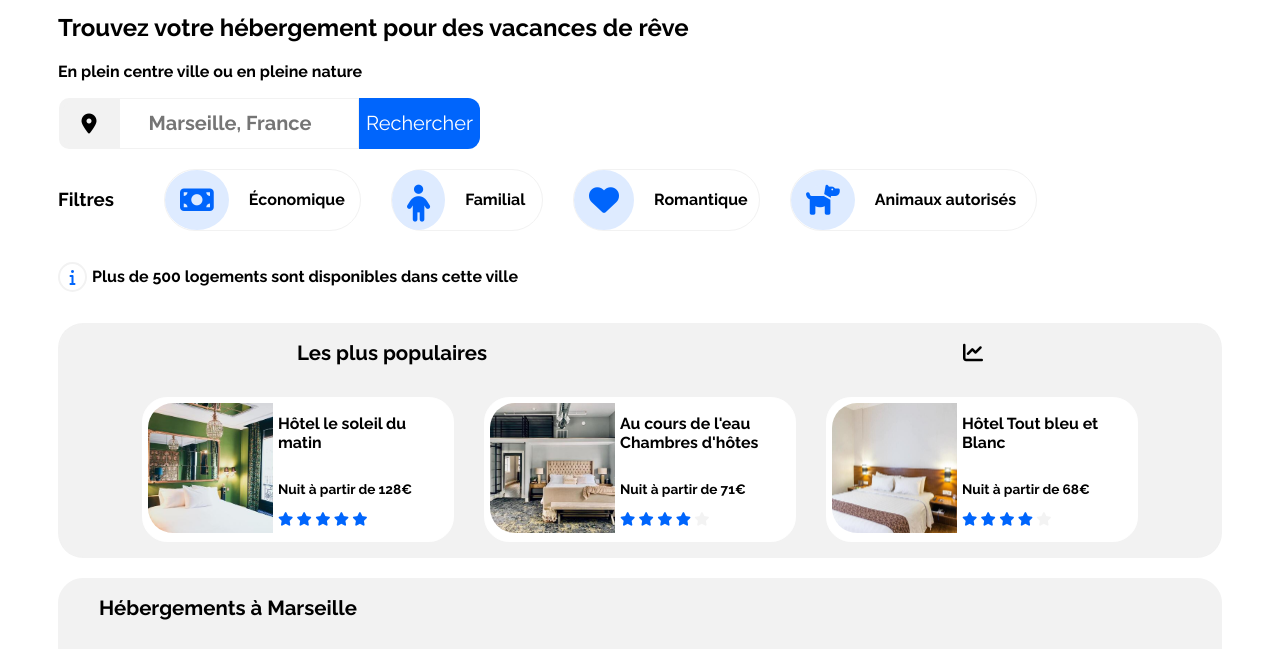
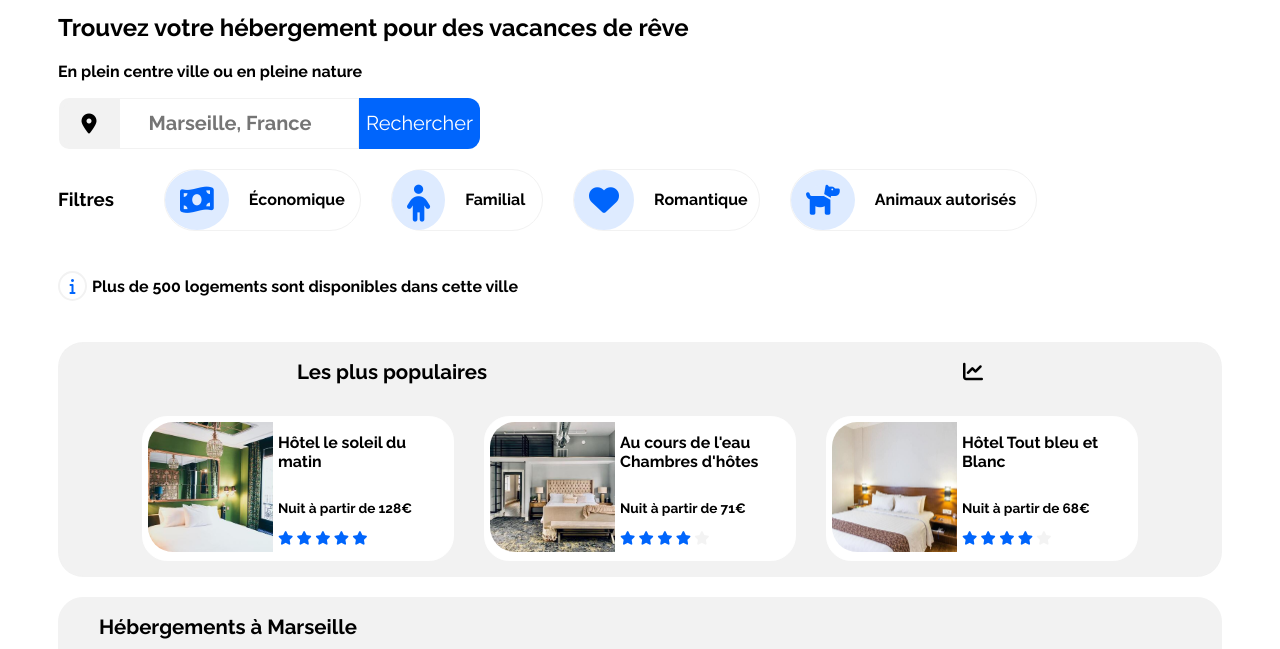
Before and after one commit to camille-05/CamilleSalome_2_13012021, a plain HTML site: page P2_Salome_camille/index.html in a window 1280 px wide. Shown: the part 115-764 px from the top of the page. Drawn offline with Linux system fonts and the light colour scheme.

Commit message:
Add files via upload

```diff
--- a/P2_Salome_camille/index.html
+++ b/P2_Salome_camille/index.html
@@ -45,7 +45,7 @@
     <div id="sousMenu" class="sousMenuIcones"><h3 class="titreFiltres">Filtres</h3>
       <div class="mobileFilter">
       <div class="filter economique">
-        <i class="fas fa-money-bill icones"></i>
+        <i class="fas fa-money-bill-wave icones"></i>
         <span class="sousMenuIcones">Économique</span></div>
         <div class="filter Familial">
         <i class="fas fa-child icones"></i>
@@ -59,7 +59,7 @@
                 </div>
       </div>
       <div class="resultatIcones">
-        <i class="fas fa-info information"></i><p class="resultat"></p> Plus de 500 logements sont disponibles dans cette ville</p>
+        <i class="fas fa-info information"></i><p class="resultat"> Plus de 500 logements sont disponibles dans cette ville</p>
         </div>
       </section>
 <div class="firstBlock">
```
